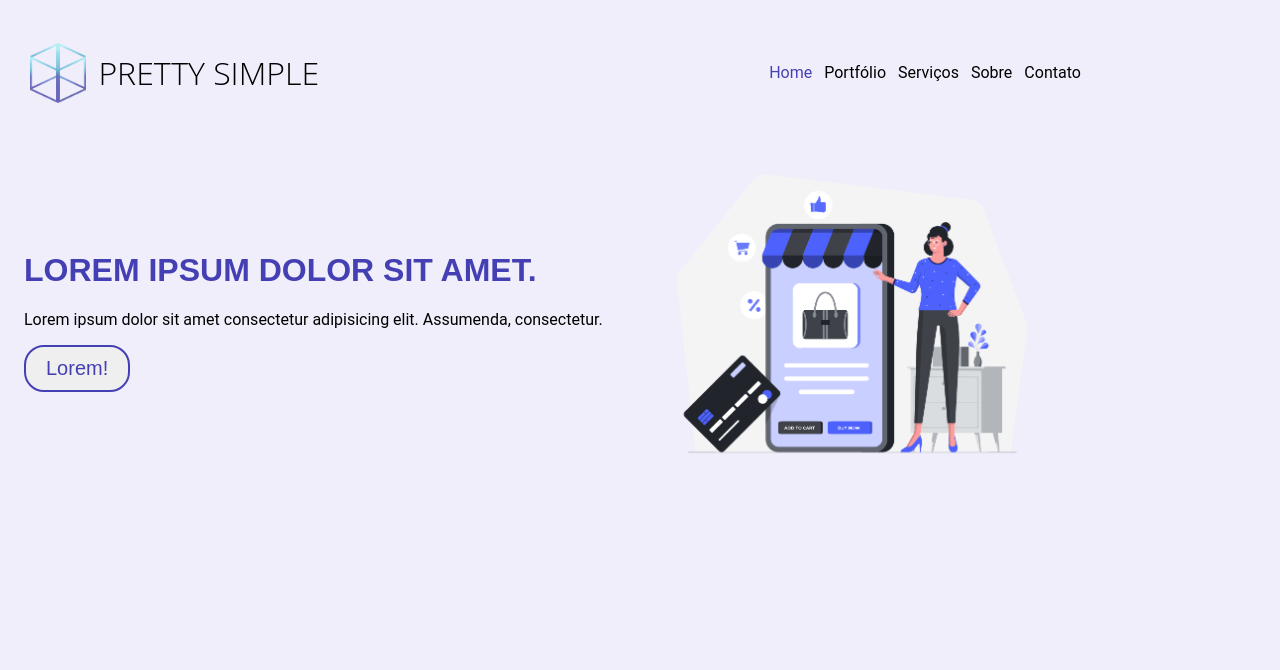
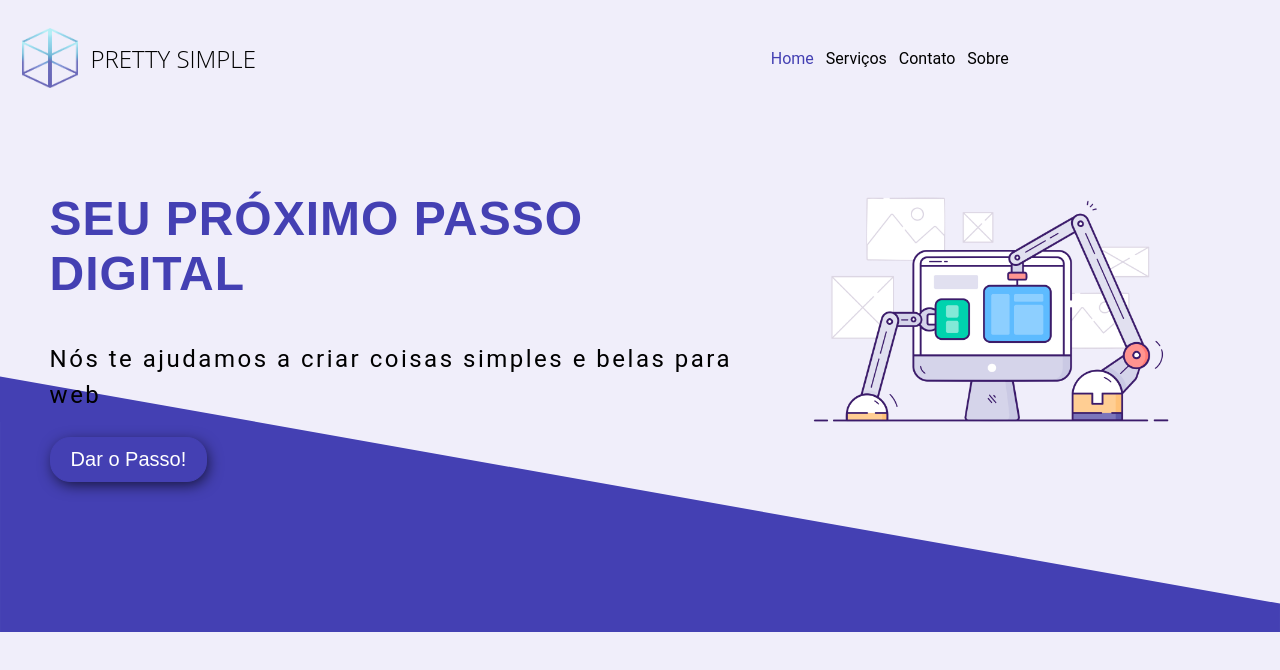
Before and after one commit to TheoOliveira/pretty-simple-lp, a plain HTML site: page public/index.html in a window 1280 px wide. Drawn offline with Linux system fonts and the light colour scheme.

```diff
--- a/public/index.html
+++ b/public/index.html
@@ -7,6 +7,7 @@
     <link rel="stylesheet" href="/public/styles/style.css" />
   </head>
   <body>
+    <section id="hero-section">
     <header>
       <div class="logo">
         <img
@@ -19,25 +20,29 @@ height="60px"
       <nav>
         <ul>
           <li><a id="homeBtn" href="#">Home</a></li>
-          <li><a href="#">Portfólio</a></li>
           <li><a href="#">Serviços</a></li>
+          <!--<li><a href="#">Portfólio</a></li>  A fazer -->
+          <li><a href="#">Contato</a></li>
           <li><a href="#">Sobre</a></li>
-          <li><a href="#">Contato</a></li>
+
         </ul>
       </nav>
     </header>
+
     <div class="hero">
       <div class="hero-text">
           <div class="hero-title">
-              <h1>Lorem ipsum dolor sit amet.</h1>
+              <h1>Seu próximo passo digital</h1>
           </div>
-       <p> Lorem ipsum dolor sit amet consectetur adipisicing elit. Assumenda,
-        consectetur.</p>
-        <button class="btn">Lorem!  </button>
+       <p> Nós te ajudamos a criar coisas simples e belas para web </p>
+        <button class="btn">Dar o Passo!</button>
       </div>
       <div class="image-hero">
-        <img src="assets/Online Shopping.png" width="500px" alt="" />
+        <img src="assets/Build.png" width="480px" alt="" />
       </div>
     </div>
+
+  </section>
+
   </body>
 </html>
--- a/public/styles/style.css
+++ b/public/styles/style.css
@@ -15,9 +15,10 @@ a {
 }
 
 body {
-  padding:24px;
   margin: 0 auto;
   background-color: var(--lavender);
+
+
 }
 a {
   text-decoration: none;
@@ -49,7 +50,7 @@ ul {
   padding-right:50px;
 }
 nav {
-    width:40%;
+    max-width:40%;
 }
 li {
   padding: 0px 6px;
@@ -57,17 +58,21 @@ li {
 
 }
 .btn {
-    border: 2px solid var(--darkSlateBlue);
+    border: 1px solid var(--darkSlateBlue);
     font-size:20px;
-    color: var(--darkSlateBlue);
+    background-color: var(--darkSlateBlue);
+    color: white;
     border-radius: 20px;
     padding: 10px 20px;
+    box-shadow: 2px 4px 15px -2px rgba(0,0,0,0.75);
+-webkit-box-shadow: 2px 4px 15px -2px rgba(0,0,0,0.75);
+-moz-box-shadow: 2px 4px 8px -2px rgba(0,0,0,0.75);
 }
 
 .btn:hover {
     background-color: var(--darkSlateBlue);
-    transition:0.3s;
-    color:var(--lavender);
+    transform: scale(1.1);
+    transition: all ease 500ms;
 }
 #homeBtn {
     color:var(--darkSlateBlue);
@@ -83,7 +88,40 @@ h1 {
     color: var(--darkSlateBlue);
     text-transform: uppercase;
 }
+.hero h1 {
+  font-size: 3em;
+  letter-spacing: 1px;
+}
+.hero p{
+  font-size: 1.5em;
+  line-height: 1.5em;
+  letter-spacing: 2.5px;
+}
+#hero-section {
+  padding: 1em 1em 1em 1em;
+  background-image: url('/public/assets/wave.svg');
+  background-repeat: no-repeat;
+  background-position: bottom;
+  height:600px;
+}
 .hero {
-    display:flex;
-    align-items: center;
-    }
+  padding: 2.1em;
+  border-radius: 10px;
+  display:flex;
+  justify-content: space-around;
+  align-items: center;
+
+}
+
+.services {
+  padding: 2.5em;
+  border: solid 1px var(--thistle);
+  border-radius: 10px;
+  display:flex;
+  justify-content: space-around;
+  align-items: center;
+  background-color: var(--thistle);
+  box-shadow: 2px 4px 15px -2px rgba(0,0,0,0.75);
+-webkit-box-shadow: 2px 4px 15px -2px rgba(0,0,0,0.75);
+-moz-box-shadow: 2px 4px 15px -2px rgba(0,0,0,0.75);
+  }
--- /dev/null
+++ b/public/styles/wait-style.css
@@ -0,0 +1,66 @@
+:root {
+  --lightSteelBlue: #b4aee8;
+  --lavender: #f0eefa;
+  --thistle: #c7c1db;
+  --darkSlateBlue: #4440b3;
+  --darkGray: #979ea9;
+}
+* {
+  padding: 0px;
+  margin: 0px;
+}
+body {
+  font-family: 'Poppins', sans-serif;
+  background-image: url("/public/assets/Fade-In-Background.svg");
+  background-repeat: no-repeat;
+  background-size: cover;
+}
+
+h1 {
+  margin-bottom: 30px;
+  font-size: 5em;
+  color: var(--darkSlateBlue);
+  text-transform: uppercase;
+  letter-spacing: 35px;
+}
+h2 {
+  margin: 30px 0px;
+  display: block;
+  color: white;
+  font-size: 3em;
+}
+h3 {
+  margin: 30px 0px;
+  color: white;
+  font-size: 2em;
+}
+.logo img {
+  width: 200px;
+}
+.wait {
+  margin: 0 auto;
+  text-align: center;
+  display: grid;
+  place-items: center;
+  height: 100vh;
+}
+.wait-content {
+  text-align: center;
+}
+p {
+  margin: 30px 0px;
+
+  margin-top: 30px;
+  font-size: 1.5em;
+  color: white;
+}
+.social {
+  display: flex;
+  align-items: center;
+  justify-content: center;
+}
+.social-item {
+  font-size: 2em;
+  margin: 16px 16px;
+  color: white;
+}
```
Also changed, not shown: public/wait.html (added, +30 -0 lines), public/assets/Build.png (added), public/assets/Fade-In-Background.svg (added), public/assets/photo_2021-05-16_23-47-38.jpg (added), public/assets/wave (1).svg (added), public/assets/wave-3.svg (added), public/assets/wave-right.svg (added), public/assets/wave.svg (added).
